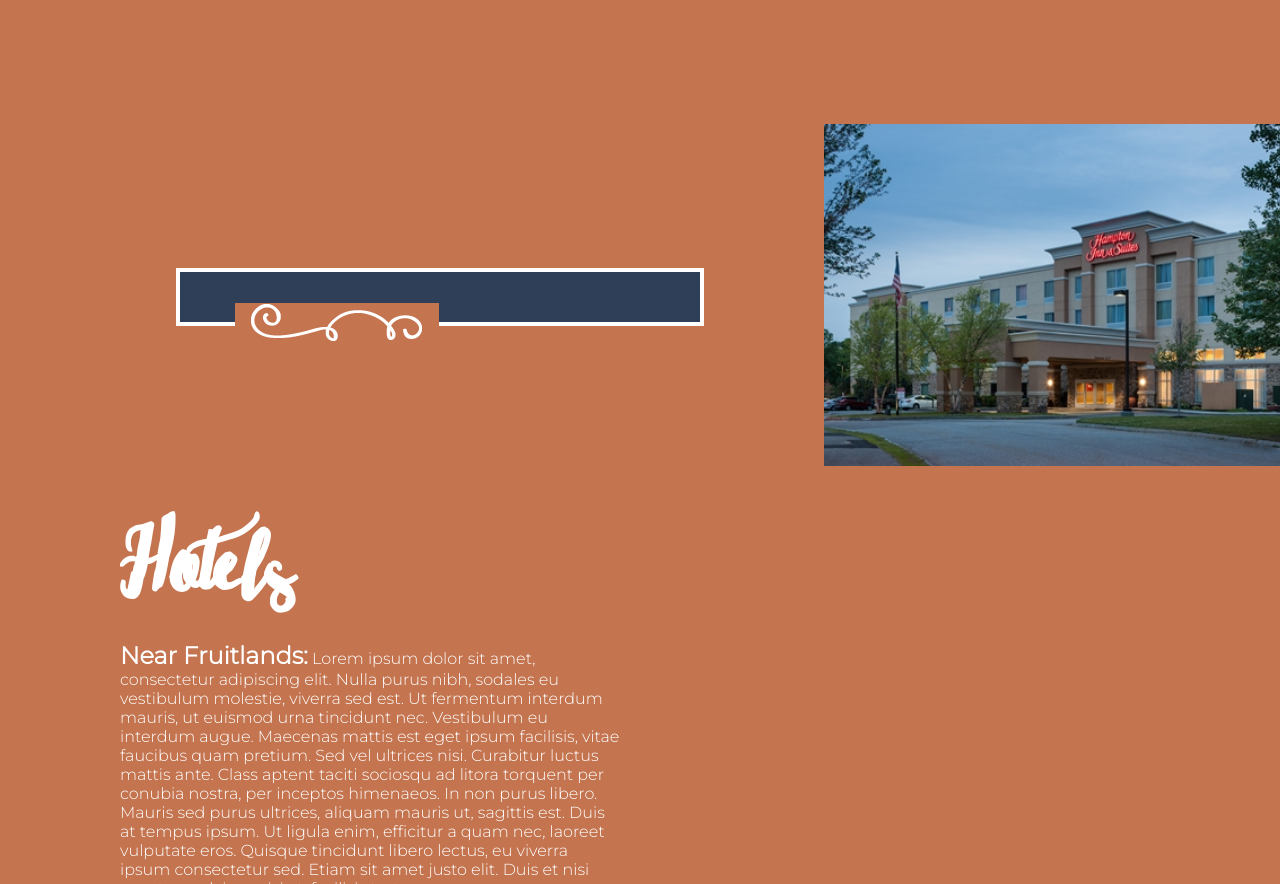
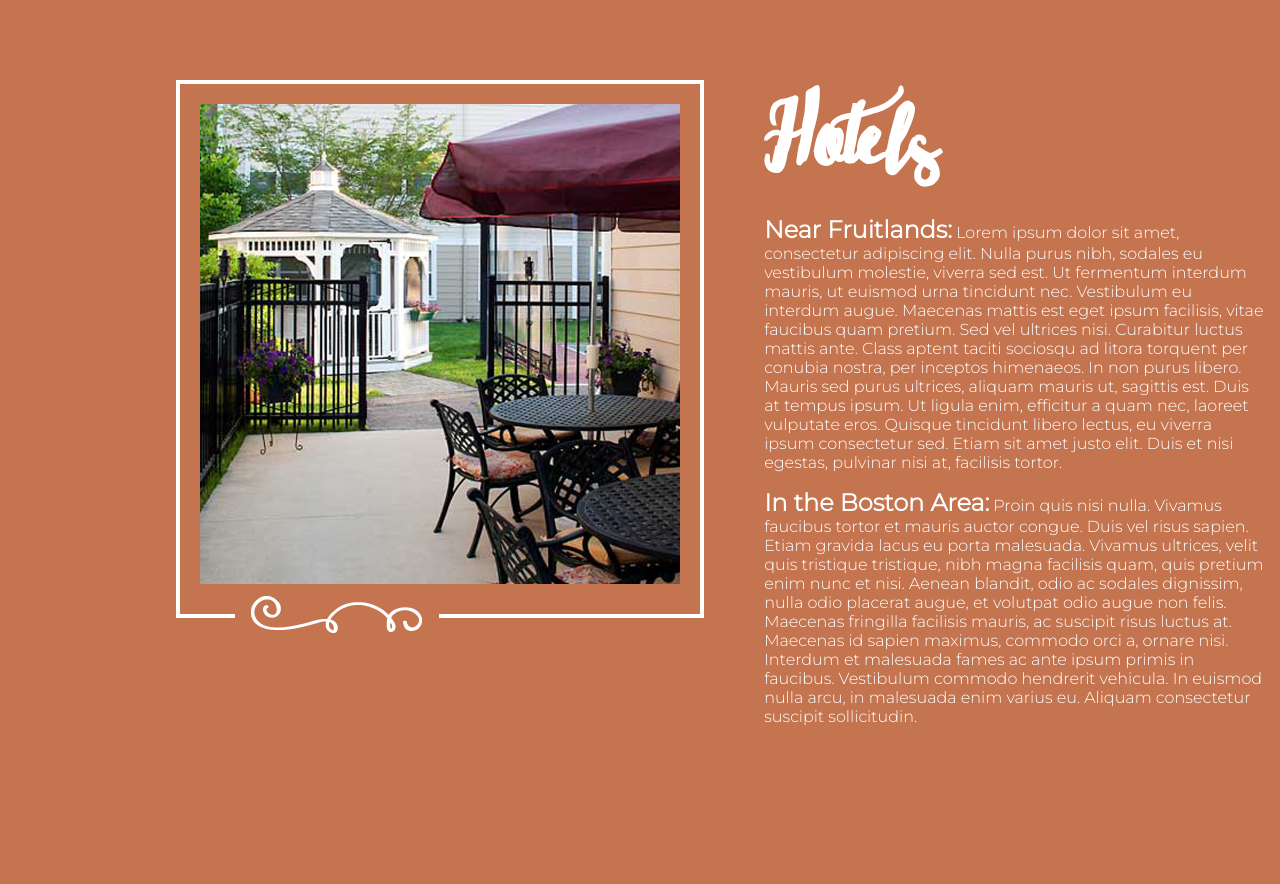
Before and after one commit to censhin/njsquared, a website: page app/public/index.html in a window 1280 px wide. Shown: the part 3812-4696 px from the top of the page. Drawn offline with Linux system fonts and the light colour scheme.

Commit message:
feat(all): added images and slider for hotel section

```diff
--- a/app/public/css/main.css
+++ b/app/public/css/main.css
@@ -158,8 +158,8 @@ body {
   margin-left: 60px;
   margin-right: 60px;
   z-index: 1;
-  border: 20px solid #2f3f58;
-  border-bottom: 30px solid #2f3f58;
+  border: 20px solid #c4744f;
+  border-bottom: 30px solid #c4744f;
   outline: 4px solid #fff;
   position: relative;
 }
--- a/app/public/index.html
+++ b/app/public/index.html
@@ -149,13 +149,14 @@ drow ninit.You’refu    ckingdead,kiddo .Whatthefuckdidyoujus
         </div>
         <div class="content-wrapper">
           <div class="image-slider-3">
-            <div class="slider">
+            <div class="slider3">
+              <img src="img/hotel-1.jpg"></img>
+              <img src="img/hotel-2.jpg"></img>
+              <img src="img/hotel-3.jpg"></img>
+              <img src="img/hotel-4.jpg"></img>
               <a class="iis-previous-nav"></a>
               <a class="iis-next-nav"></a>
             </div>
-          </div>
-          <div class="image-container">
-            <img src="img/hotels.jpg"></img>
           </div>
           <div class="text-container">
             <h1>Hotels</h1>
```
Also changed, not shown: app/public/img/hotel-1.jpg (added), app/public/img/hotel-2.jpg (added), app/public/img/hotel-3.jpg (added), app/public/img/hotel-4.jpg (added).
